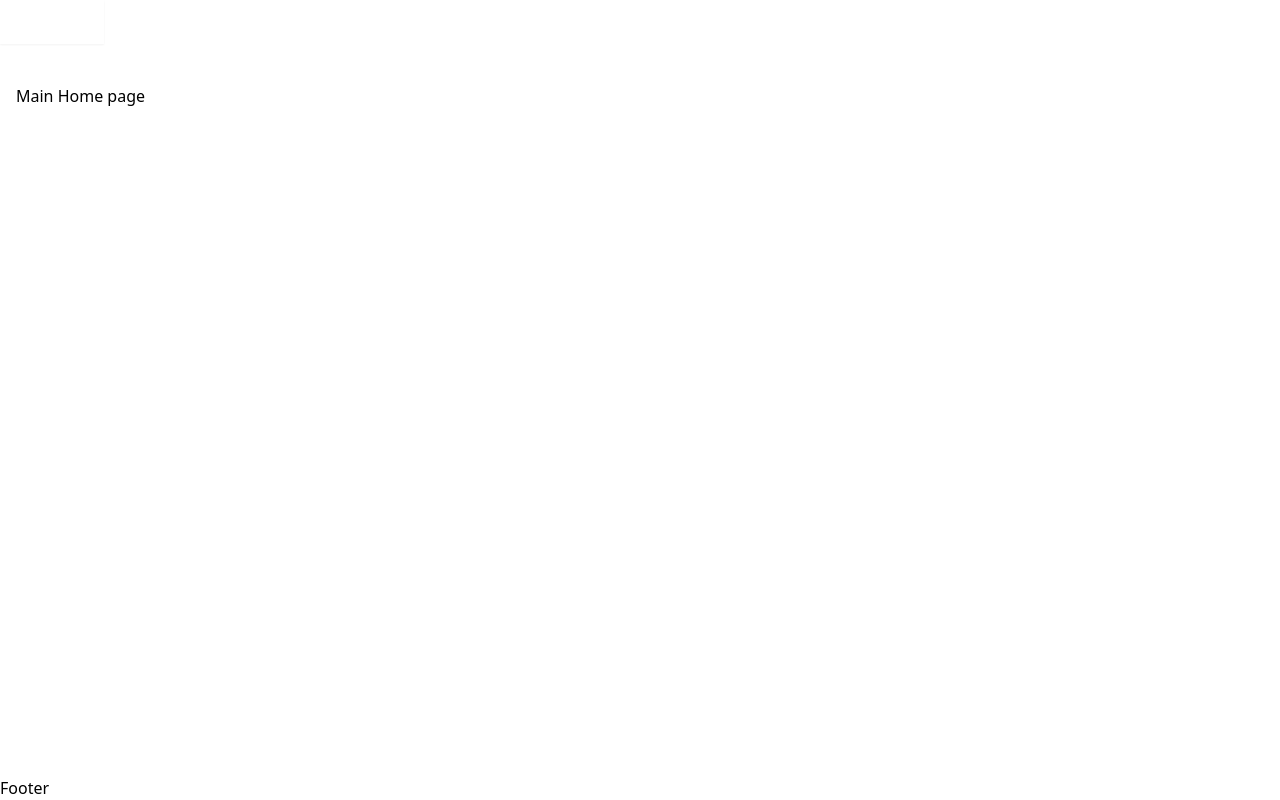
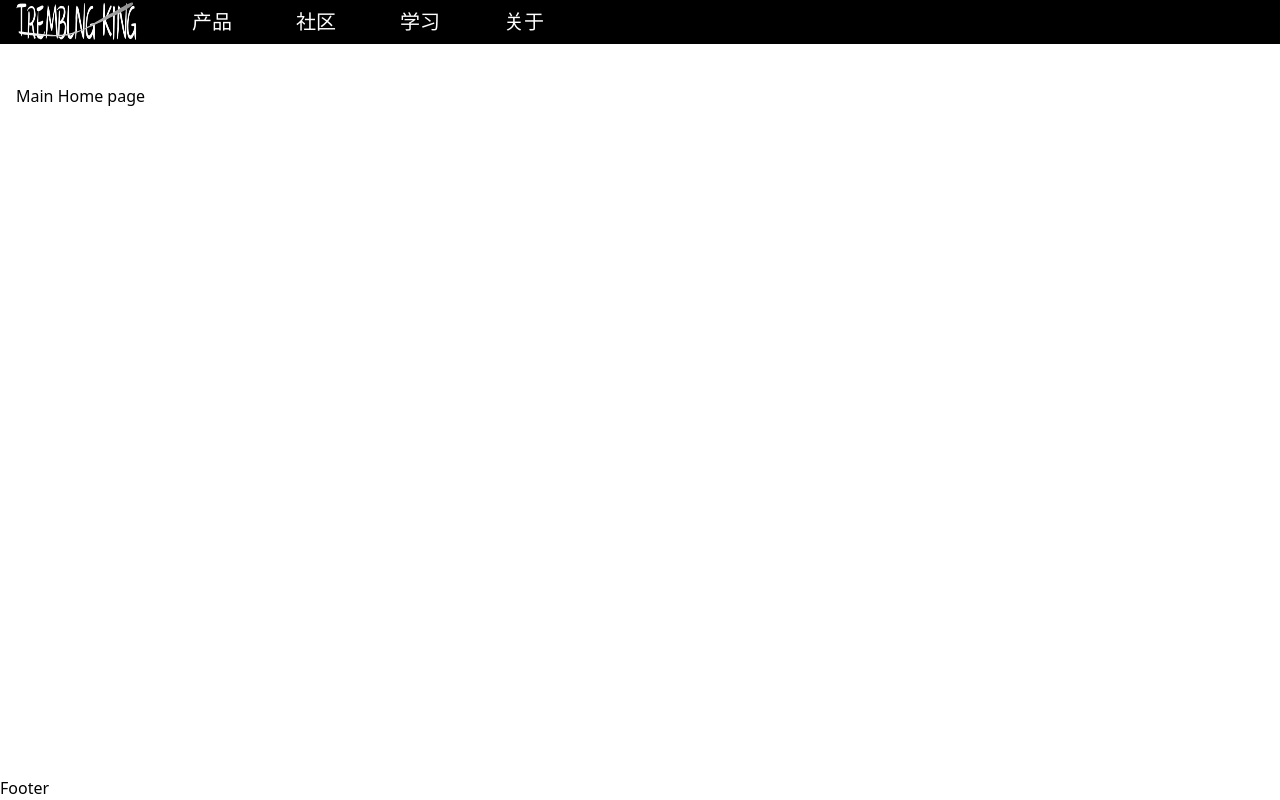
Before and after one commit to kyewu/kz-vue-playground, a Vue app: page / in a window 1280 px wide. Built offline with nearby package versions, Linux system fonts and the light colour scheme.

Commit message:
chore: Add logo

```diff
--- a/src/components/Menu.vue
+++ b/src/components/Menu.vue
@@ -1,8 +1,10 @@
 <script setup lang="ts">
-
+import Logo from '@/assets/imgs/logo.png'
 </script>
 
 <template>
+  <div flex align-items-center bg-black>
+    <img w-40 h-full filter-invert :src="Logo" alt="logo">
     <div flex>
       <router-link class="route-items" to="/">
         产品
@@ -16,6 +18,7 @@
       <router-link class="route-items" to="/about">
         关于
       </router-link>
+    </div>
   </div>
 </template>
 
--- a/src/layouts/default.vue
+++ b/src/layouts/default.vue
@@ -1,3 +1,7 @@
+<script setup lang="ts">
+
+</script>
+
 <template>
   <Menu />
   <main px-4 py-10 flex-1>
```
Also changed, not shown: src/assets/imgs/logo.png (added). Lines whose indentation alone changed are shown as unchanged.
